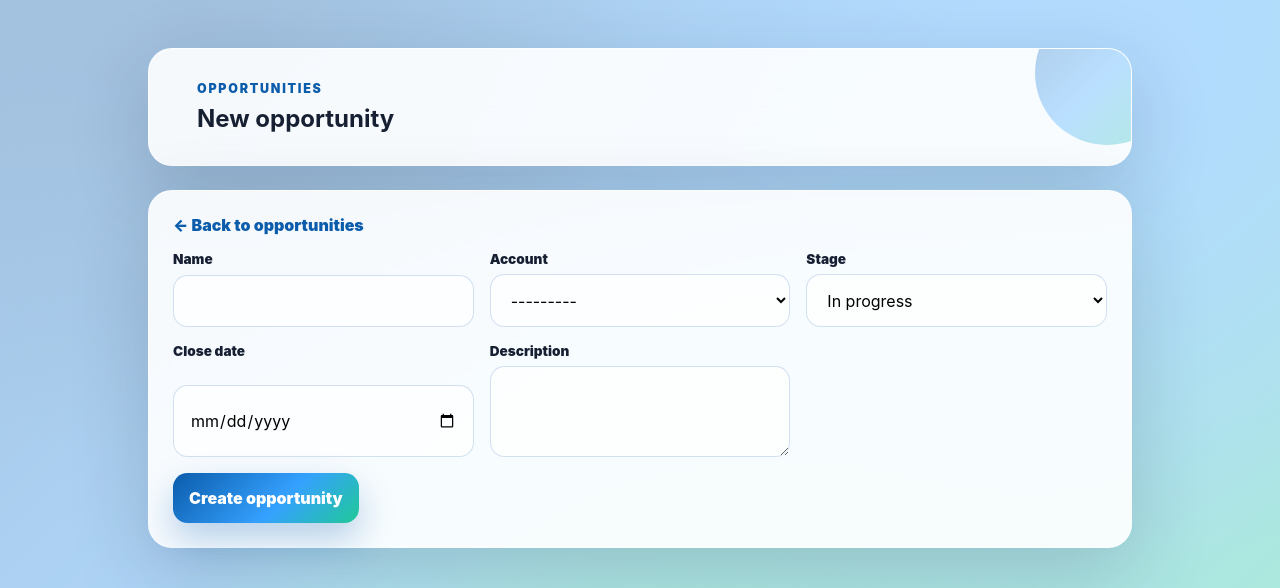
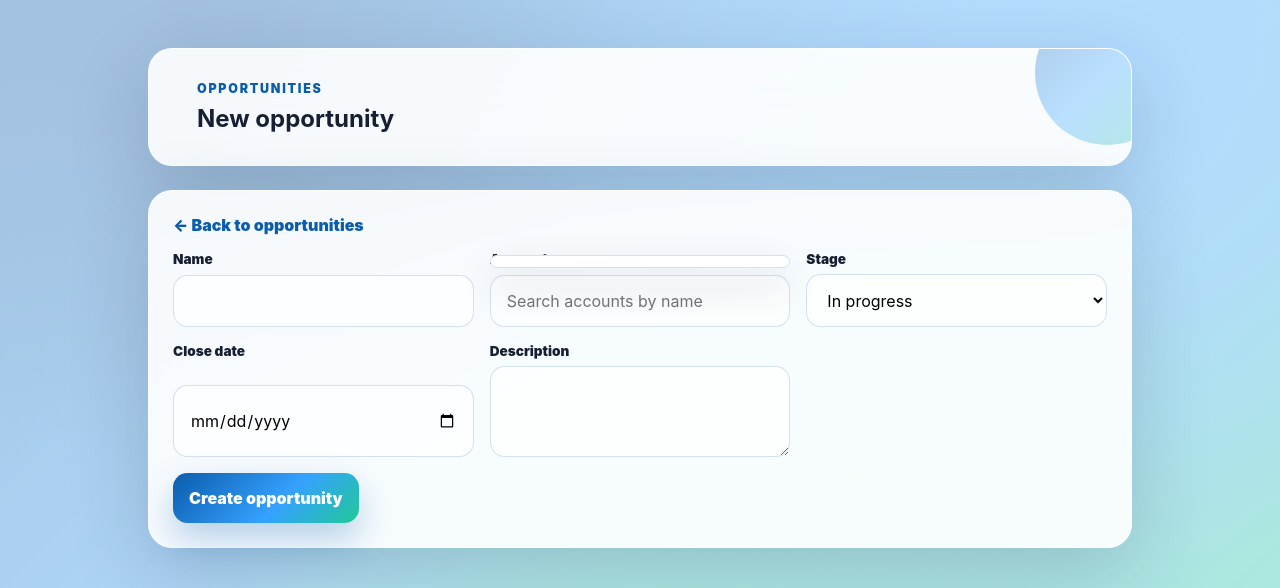
Before and after one commit to ddh73/forceSales, a Django app: page /opportunities/new/ in a window 1280 px wide. Shown: the part 57-645 px from the top of the page. Run offline with Django 5.2, Linux system fonts and the light colour scheme; the visitor is signed in with stand-in values (Sample User, id 1).

Commit message:
Use account search for opportunities

```diff
--- a/crm/forms.py
+++ b/crm/forms.py
@@ -1,4 +1,5 @@
 from django import forms
+from django.urls import reverse_lazy
 
 from .models import Account, AccountField, AccountFieldValue, Opportunity, OpportunityLineItem, Product
 
@@ -83,13 +84,43 @@ class AccountForm(forms.ModelForm):
 
 
 class OpportunityForm(forms.ModelForm):
+    account_search = forms.CharField(
+        label="Account",
+        required=False,
+        widget=forms.TextInput(
+            attrs={
+                "autocomplete": "off",
+                "data-account-search-url": reverse_lazy("account_search"),
+                "placeholder": "Search accounts by name",
+            }
+        ),
+    )
+
     class Meta:
         model = Opportunity
         fields = ["name", "account", "stage", "close_date", "description"]
         widgets = {
+            "account": forms.HiddenInput(),
             "close_date": forms.DateInput(format="%Y-%m-%d", attrs={"type": "date"}),
             "description": forms.Textarea(attrs={"rows": 3}),
         }
+
+    def __init__(self, *args, **kwargs):
+        super().__init__(*args, **kwargs)
+        self.fields["account"].queryset = Account.objects.all()
+        self.fields["account"].required = False
+        if self.instance and self.instance.pk and self.instance.account:
+            self.fields["account_search"].initial = self.instance.account.full_name
+            self.fields["account_search"].widget.attrs["data-selected-name"] = self.instance.account.full_name
+        self.order_fields(["name", "account_search", "account", "stage", "close_date", "description"])
+
+    def clean(self):
+        cleaned_data = super().clean()
+        account_search = cleaned_data.get("account_search")
+        account = cleaned_data.get("account")
+        if account_search and not account:
+            self.add_error("account_search", "Select an account from the search results.")
+        return cleaned_data
 
 
 class OpportunityLineItemForm(forms.ModelForm):
--- /dev/null
+++ b/crm/templates/crm/includes/account_search_script.html
@@ -0,0 +1,78 @@
+<script>
+    document.querySelectorAll("input[data-account-search-url]").forEach((searchInput) => {
+        const hiddenInput = searchInput.form.querySelector('input[name="account"]');
+        const results = document.createElement("div");
+        const searchUrl = searchInput.dataset.accountSearchUrl;
+        let selectedName = searchInput.dataset.selectedName || searchInput.value;
+        let debounceTimer;
+
+        searchInput.parentNode.classList.add("has-autocomplete");
+        results.className = "autocomplete-results";
+        results.hidden = true;
+        searchInput.parentNode.appendChild(results);
+
+        function clearResults() {
+            results.innerHTML = "";
+            results.hidden = true;
+        }
+
+        function chooseAccount(account) {
+            hiddenInput.value = account.id;
+            searchInput.value = account.label;
+            selectedName = account.label;
+            searchInput.dataset.selectedName = account.label;
+            clearResults();
+        }
+
+        function renderResults(accounts) {
+            results.innerHTML = "";
+            if (!accounts.length) {
+                const empty = document.createElement("p");
+                empty.className = "autocomplete-empty";
+                empty.textContent = "No matching accounts";
+                results.appendChild(empty);
+                results.hidden = false;
+                return;
+            }
+
+            accounts.forEach((account) => {
+                const button = document.createElement("button");
+                button.className = "autocomplete-option";
+                button.type = "button";
+                button.textContent = account.label;
+                button.addEventListener("mousedown", (event) => {
+                    event.preventDefault();
+                    chooseAccount(account);
+                });
+                results.appendChild(button);
+            });
+            results.hidden = false;
+        }
+
+        searchInput.addEventListener("input", () => {
+            if (searchInput.value !== selectedName) {
+                hiddenInput.value = "";
+            }
+
+            window.clearTimeout(debounceTimer);
+            const query = searchInput.value.trim();
+            if (query.length < 2) {
+                clearResults();
+                return;
+            }
+
+            debounceTimer = window.setTimeout(() => {
+                const url = new URL(searchUrl, window.location.origin);
+                url.searchParams.set("q", query);
+                fetch(url, {headers: {"X-Requested-With": "XMLHttpRequest"}})
+                    .then((response) => response.json())
+                    .then((data) => renderResults(data.results || []))
+                    .catch(() => clearResults());
+            }, 180);
+        });
+
+        searchInput.addEventListener("blur", () => {
+            window.setTimeout(clearResults, 150);
+        });
+    });
+</script>
--- a/crm/templates/crm/opportunity_form.html
+++ b/crm/templates/crm/opportunity_form.html
@@ -16,14 +16,19 @@
     <form class="record-form" method="post" novalidate>
         {% csrf_token %}
         {% for field in form %}
-            <div class="record-field{% if field.errors %} has-errors{% endif %}">
-                <label for="{{ field.id_for_label }}">{{ field.label }}</label>
+            {% if field.is_hidden %}
                 {{ field }}
-                {% if field.help_text %}<small class="field-help">{{ field.help_text }}</small>{% endif %}
-                {% if field.errors %}<div class="field-errors">{{ field.errors }}</div>{% endif %}
-            </div>
+            {% else %}
+                <div class="record-field{% if field.errors %} has-errors{% endif %}">
+                    <label for="{{ field.id_for_label }}">{{ field.label }}</label>
+                    {{ field }}
+                    {% if field.help_text %}<small class="field-help">{{ field.help_text }}</small>{% endif %}
+                    {% if field.errors %}<div class="field-errors">{{ field.errors }}</div>{% endif %}
+                </div>
+            {% endif %}
         {% endfor %}
         <button class="save-button" type="submit">Create opportunity</button>
     </form>
 </section>
+{% include "crm/includes/account_search_script.html" %}
 {% endblock %}
--- a/crm/urls.py
+++ b/crm/urls.py
@@ -7,6 +7,7 @@ urlpatterns = [
     path("dashboard/", views.DashboardView.as_view(), name="dashboard"),
     path("accounts/", views.AccountListView.as_view(), name="account_list"),
     path("accounts/new/", views.AccountCreateView.as_view(), name="account_create"),
+    path("accounts/search/", views.AccountSearchView.as_view(), name="account_search"),
     path("accounts/<int:pk>/", views.AccountDetailView.as_view(), name="account_detail"),
     path("opportunities/", views.OpportunityListView.as_view(), name="opportunity_list"),
     path("opportunities/new/", views.OpportunityCreateView.as_view(), name="opportunity_create"),
--- a/crm/views.py
+++ b/crm/views.py
@@ -1,6 +1,9 @@
 from django.contrib import messages
 from django.contrib.auth.mixins import LoginRequiredMixin
+from django.db.models import Q
+from django.http import JsonResponse
 from django.shortcuts import get_object_or_404, redirect
+from django.views import View
 from django.views.generic import ListView, TemplateView
 
 from .forms import AccountForm, OpportunityForm, OpportunityLineItemFormSet
@@ -29,6 +32,25 @@ class DashboardView(LoginRequiredMixin, TemplateView):
         context["account_count"] = Account.objects.count()
         context["opportunity_count"] = Opportunity.objects.count()
         return context
+
+
+class AccountSearchView(LoginRequiredMixin, View):
+    """Return matching accounts for opportunity account lookup."""
+
+    def get(self, request, *args, **kwargs):
+        query = request.GET.get("q", "").strip()
+        accounts = Account.objects.none()
+        if query:
+            accounts = Account.objects.all()
+            for term in query.split():
+                accounts = accounts.filter(
+                    Q(first_name__icontains=term)
+                    | Q(middle_name__icontains=term)
+                    | Q(last_name__icontains=term)
+                    | Q(tax_id_number__icontains=term)
+                )
+        results = [{"id": account.pk, "label": account.full_name} for account in accounts[:10]]
+        return JsonResponse({"results": results})
 
 
 class AccountListView(LoginRequiredMixin, ListView):
@@ -109,7 +131,7 @@ class OpportunityCreateView(LoginRequiredMixin, TemplateView):
         form = OpportunityForm(request.POST)
         if form.is_valid():
             opportunity = form.save()
-            messages.success(request, "Opportunity created. Add product line items to build the amount.")
+            messages.success(request, "Opportunity created. Add product line items.")
             return redirect(opportunity.get_absolute_url())
         return self.render_to_response(self.get_context_data(form=form))
 
--- a/static/css/site.css
+++ b/static/css/site.css
@@ -535,3 +535,44 @@ button:hover,
     grid-template-columns: repeat(auto-fit, minmax(180px, 1fr));
     padding: 1rem;
 }
+
+.autocomplete-results {
+    background: white;
+    border: 1px solid rgba(11, 92, 171, 0.18);
+    border-radius: 0.9rem;
+    box-shadow: 0 18px 38px rgba(23, 32, 51, 0.16);
+    display: grid;
+    gap: 0.25rem;
+    margin-top: 0.25rem;
+    max-height: 14rem;
+    overflow-y: auto;
+    padding: 0.35rem;
+    position: absolute;
+    width: 100%;
+    z-index: 10;
+}
+
+.record-field.has-autocomplete {
+    position: relative;
+}
+
+.autocomplete-option {
+    background: transparent;
+    border-radius: 0.7rem;
+    box-shadow: none;
+    color: var(--text);
+    padding: 0.65rem 0.75rem;
+    text-align: left;
+}
+
+.autocomplete-option:hover {
+    background: rgba(53, 161, 255, 0.12);
+    box-shadow: none;
+    transform: none;
+}
+
+.autocomplete-empty {
+    color: var(--muted);
+    margin: 0;
+    padding: 0.65rem 0.75rem;
+}
```
Also changed, not shown: crm/templates/crm/opportunity_detail.html (+10 -5 lines), crm/tests.py (+39 -0 lines).
